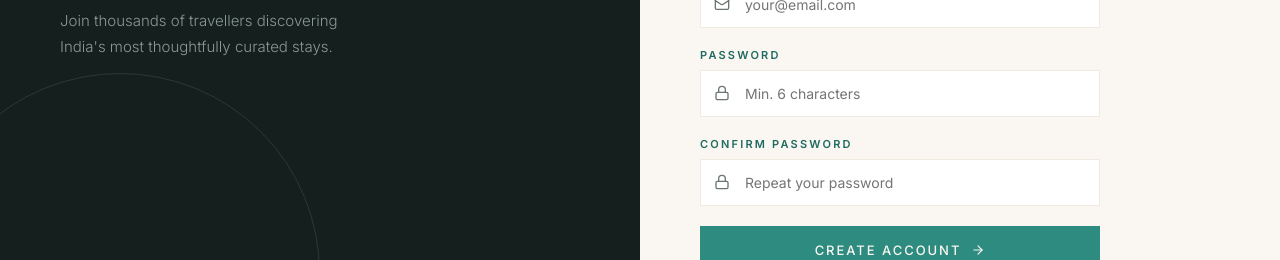
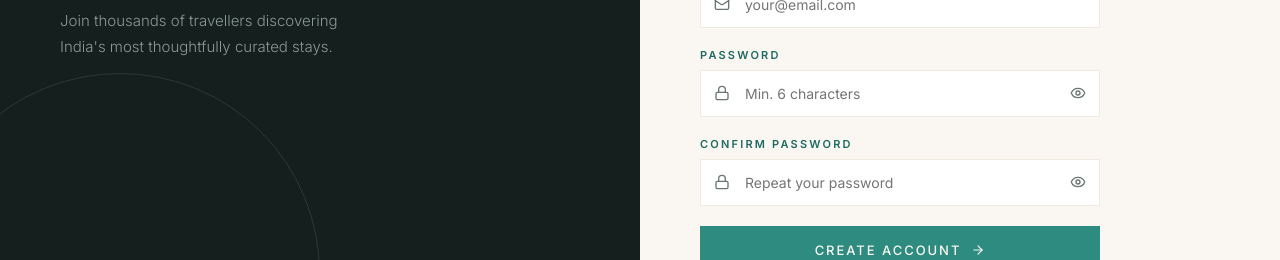
Before and after one commit to BazingaLab/my-space-hotels, a React (Vite) app in the folder client/: page /signup in a window 1280 px wide. Shown: the part 625-885 px from the top of the page. Built offline with nearby package versions, Linux system fonts and the light colour scheme; no server answers.

Commit message:
passwword show toggle on the signup page

```diff
--- a/client/src/pages/Signup.jsx
+++ b/client/src/pages/Signup.jsx
@@ -3,7 +3,7 @@ import { Link, useNavigate } from "react-router-dom";
 import { useAuth } from "../context/AuthContext.jsx";
 import { theme } from "../lib/theme.js";
 import Logo from "../components/Logo.jsx";
-import { Mail, Lock, User, ArrowRight } from "lucide-react";
+import { Mail, Lock, User, ArrowRight, Eye, EyeOff } from "lucide-react";
 
 export default function Signup() {
   const { signUp, signInWithGoogle } = useAuth();
@@ -13,6 +13,7 @@ export default function Signup() {
   const [loading, setLoading] = useState(false);
   const [error, setError] = useState(null);
   const [success, setSuccess] = useState(false);
+  const [showPassword, setShowPassword] = useState(false);
 
   const handleSubmit = async (e) => {
     e.preventDefault();
@@ -158,7 +159,14 @@ export default function Signup() {
               <label style={labelStyle}>Password</label>
               <div style={{ position: "relative" }}>
                 <Lock size={16} color={theme.MUTED} style={{ position: "absolute", left: 14, top: "50%", transform: "translateY(-50%)" }} />
-                <input required type="password" style={fieldStyle} placeholder="Min. 6 characters" value={form.password} onChange={e => setForm({ ...form, password: e.target.value })} />
+                <input required type={showPassword ? "text" : "password"} style={{ ...fieldStyle, paddingRight: 44 }} placeholder="Min. 6 characters" value={form.password} onChange={e => setForm({ ...form, password: e.target.value })} />
+                <button
+                  type="button"
+                  onClick={() => setShowPassword(s => !s)}
+                  style={{ position: "absolute", right: 14, top: "50%", transform: "translateY(-50%)", background: "transparent", border: "none", cursor: "pointer", color: theme.MUTED, display: "flex", alignItems: "center", padding: 0 }}
+                >
+                  {showPassword ? <EyeOff size={16} /> : <Eye size={16} />}
+                </button>
               </div>
             </div>
 
@@ -166,7 +174,14 @@ export default function Signup() {
               <label style={labelStyle}>Confirm Password</label>
               <div style={{ position: "relative" }}>
                 <Lock size={16} color={theme.MUTED} style={{ position: "absolute", left: 14, top: "50%", transform: "translateY(-50%)" }} />
-                <input required type="password" style={fieldStyle} placeholder="Repeat your password" value={form.confirm} onChange={e => setForm({ ...form, confirm: e.target.value })} />
+                <input required type={showPassword ? "text" : "password"} style={{ ...fieldStyle, paddingRight: 44 }} placeholder="Repeat your password" value={form.confirm} onChange={e => setForm({ ...form, confirm: e.target.value })} />
+                <button
+                  type="button"
+                  onClick={() => setShowPassword(s => !s)}
+                  style={{ position: "absolute", right: 14, top: "50%", transform: "translateY(-50%)", background: "transparent", border: "none", cursor: "pointer", color: theme.MUTED, display: "flex", alignItems: "center", padding: 0 }}
+                >
+                  {showPassword ? <EyeOff size={16} /> : <Eye size={16} />}
+                </button>
               </div>
             </div>
 
```
